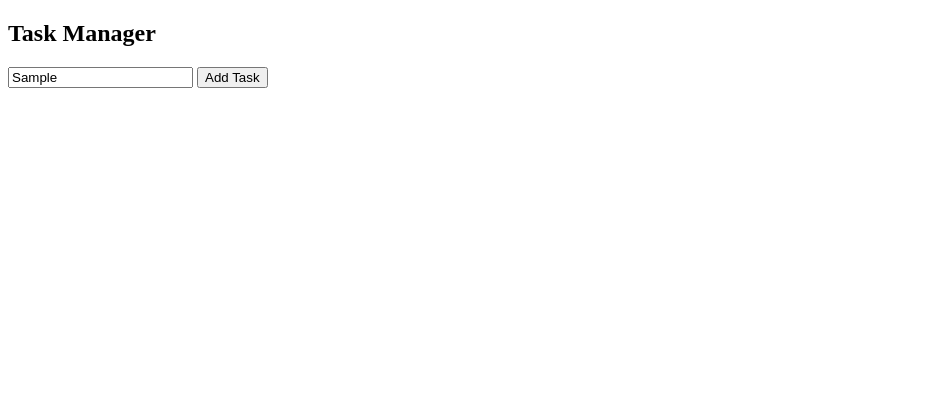
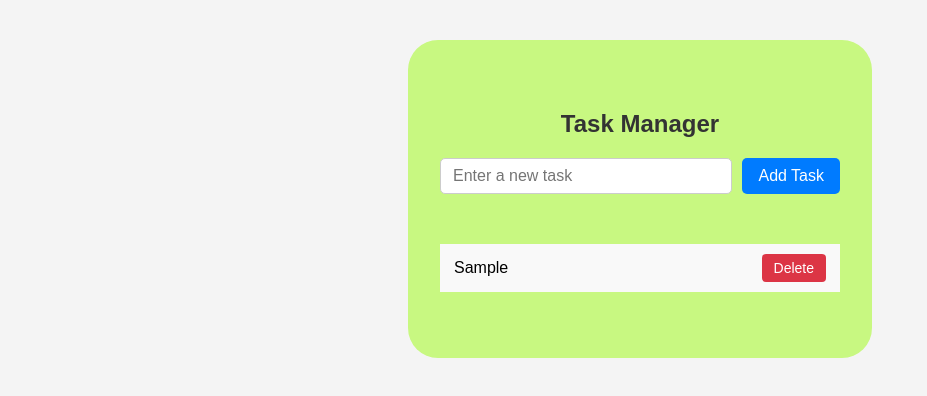
Before and after one commit to khushiray07/skillcaptain_python, a plain HTML site: page day6js/day2js3/index.html in a window 1280 px wide. Both pictures are taken after typing "Sample" into the empty fields and a click on the button "Add Task". Shown: the whole page, without its empty margins (0-927 px from the left). Drawn offline with Linux system fonts and the light colour scheme.

Commit message:
day2 added

```diff
--- a/day6js/day2js3/index.html
+++ b/day6js/day2js3/index.html
@@ -4,22 +4,17 @@
     <meta charset="UTF-8">
     <meta name="viewport" content="width=device-width, initial-scale=1.0">
     <title>Task Manager</title>
-    <link rel="stylesheet" href="styles.css">
+    <link rel="stylesheet" href="style.css">
 </head>
 <body>
     <div class="task-manager">
-    <h2> Task Manager</h2>
-
-    <div class ="task-input">
-        <input type="text" id="taskInput" placeholder="Enter a new task" />
-        <button onclick="addTask()">Add Task</button>
-</div>
-<ul id="taskList"></ul>
+        <h2>Task Manager</h2>
+        <div class="task-input">
+            <input type="text" id="taskInput" placeholder="Enter a new task" />
+            <button id="addTask">Add Task</button>
+        </div>
+        <ul id="taskList"></ul>
     </div>
-      <script src="script.js"></script>
-
-
-
-
+    <script src="script.js"></script>
 </body>
 </html>
--- a/day6js/day2js3/script.js
+++ b/day6js/day2js3/script.js
@@ -0,0 +1,32 @@
+const addTask = document.getElementById('addTask');
+const input = document.getElementById('taskInput');
+const taskList = document.getElementById('taskList');
+
+addTask.addEventListener('click', function() {
+    const check = input.value.trim();
+    if (check === '') {
+        return;
+    }
+
+    const li = document.createElement('li');
+
+    const span = document.createElement('span');
+    span.textContent = check;
+
+    const deleteButton = document.createElement('button');
+    deleteButton.textContent = 'Delete';
+
+    span.addEventListener('click', function() {
+        span.classList.toggle('completed');
+    });
+
+    deleteButton.addEventListener('click', function() {
+        li.remove();
+    });
+
+    li.appendChild(span);
+    li.appendChild(deleteButton);
+    taskList.appendChild(li);
+
+    input.value = '';
+});
--- a/day6js/day2js3/style.css
+++ b/day6js/day2js3/style.css
@@ -0,0 +1,84 @@
+body {
+    background: #f4f4f4;
+    font-family: Arial, sans-serif;
+}
+
+.task-manager {
+    background: #c8f881;
+    max-width: 400px;
+    margin: 40px auto;
+    padding: 50px 32px;
+    border-radius: 30px;
+}
+
+.task-manager h2 {
+    text-align: center;
+    margin-bottom: 20px;
+    color: #333;
+}
+
+.task-input {
+    display: flex;
+    gap: 10px;
+    margin-bottom: 50px;
+}
+
+#taskInput {
+    flex: 1;
+    padding: 8px 12px;
+    font-size: 16px;
+    border: 1px solid #ccc;
+    border-radius: 5px;
+}
+
+#addTask {
+    padding: 8px 16px;
+    background: #007bff;
+    color: #fff;
+    border: none;
+    border-radius: 5px;
+    font-size: 16px;
+    cursor: pointer;
+}
+
+#addTask:hover {
+    background: #b3aa00;
+}
+
+#taskList {
+    list-style: none;
+    padding: 0;
+}
+
+#taskList li {
+    display: flex;
+    align-items: center;
+    justify-content: space-between;
+    background: #f9f9f9;
+    margin-bottom: 10px;
+    padding: 10px 14px;
+
+}
+
+
+
+#taskList span.completed {
+    text-decoration: line-through;
+    color: #888;
+}
+
+#taskList button {
+    background: #dc3545;
+    color: #fff;
+    border: none;
+    border-radius: 4px;
+    padding: 6px 12px;
+    cursor: pointer;
+    font-size: 14px;
+    margin-left: 10px;
+    transition: background 0.2s;
+}
+
+#taskList button:hover {
+    background: #8ea71d;
+}
```
